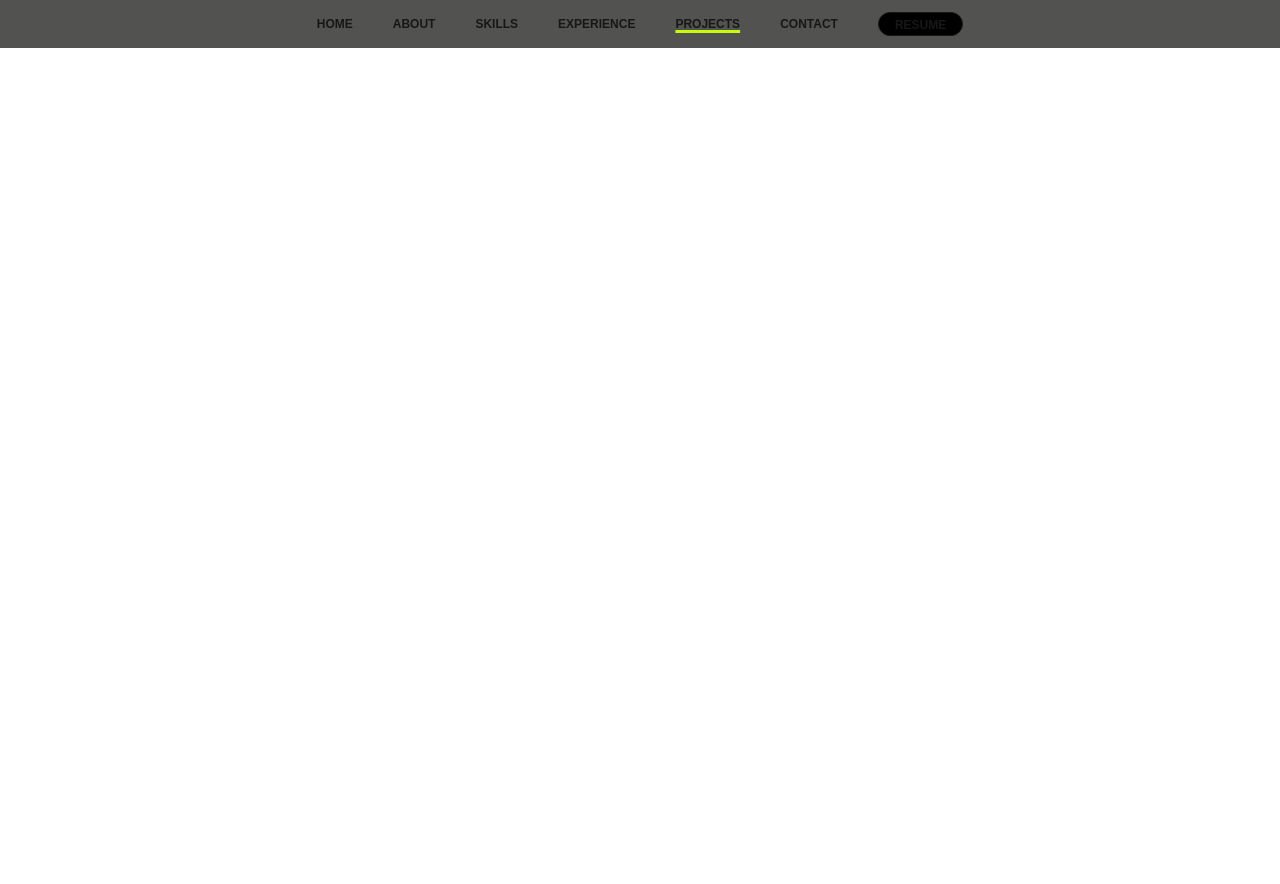
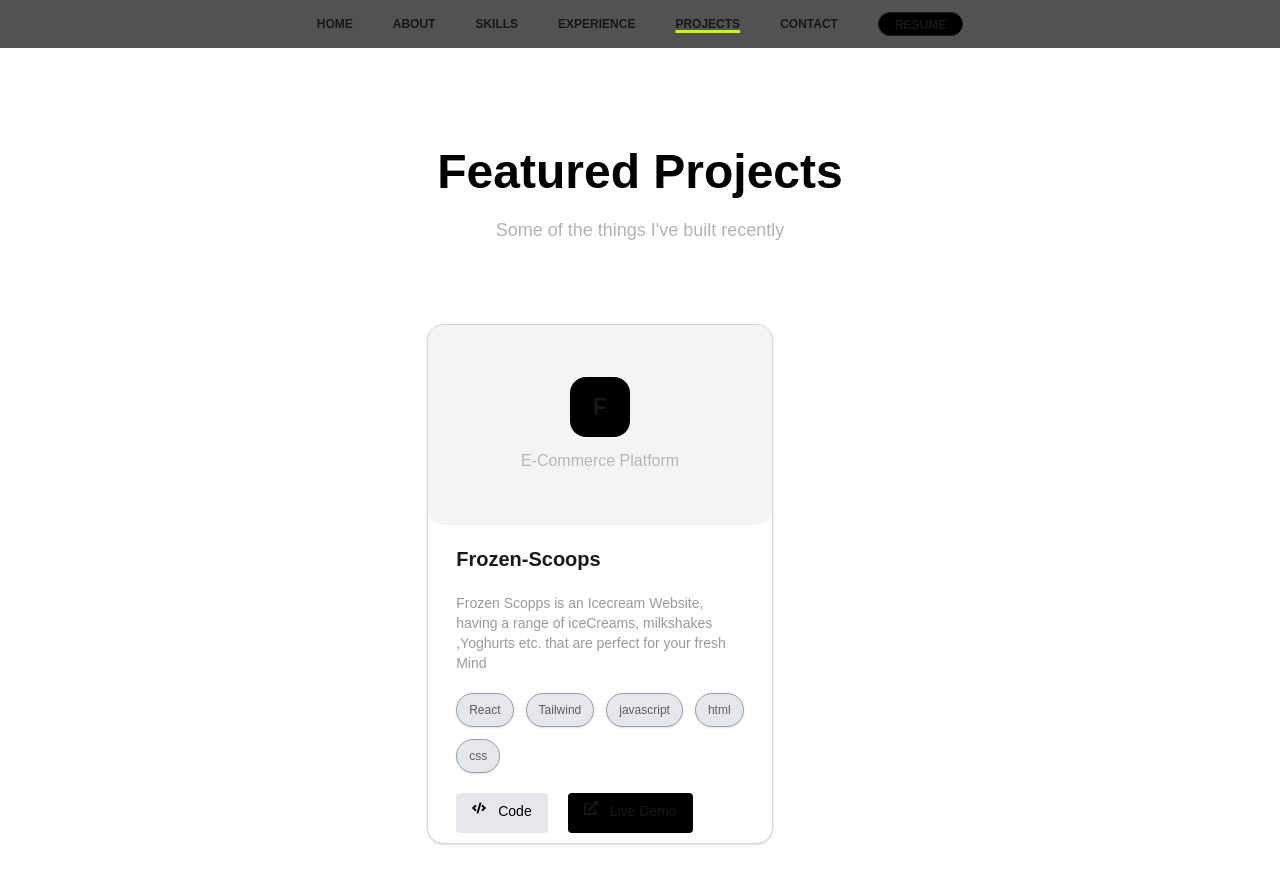
Before and after one commit to megha-56/Portfolio, a Next.js app: page /projects in a window 1280 px wide. Shown: the top 884 px of the page. Before the commit the page ends 800 px from the top, so only its background shows below. Built offline with nearby package versions, Linux system fonts and the light colour scheme.

Commit message:
added Project Page

```diff
--- a/src/app/projects/page.jsx
+++ b/src/app/projects/page.jsx
@@ -1,6 +1,7 @@
 "use client";
 import { useRouter } from 'next/navigation';
 import { usePathname } from "next/navigation";
+import { FaCode, FaExternalLinkAlt } from "react-icons/fa";
 const Projects=()=>{
     const router = useRouter()
     const pathname = usePathname();
@@ -14,7 +15,45 @@ const Projects=()=>{
               <button onClick={()=>{router.push('/projects')}}  className={pathname === "/projects" ? "underline decoration-3 decoration-[#c6fa0a]" : ""}>PROJECTS</button>
               <button onClick={()=>{router.push('/contact')}}  className={pathname === "/contact" ? "underline decoration-3 decoration-[#c6fa0a]" : ""}>CONTACT</button>
               <button  className='flex border bg-black rounded-2xl h-[50%] px-4 py-1 mt-3'>RESUME</button>
-        </div>
+             </div>
+             <div className='flex flex-col items-center gap-5'>
+               <h1 className='text-5xl font-bold text-black mt-20'>Featured Projects</h1>
+               <h2 className='text-black/30 text-lg'>Some of the things I've built recently</h2>
+
+               <div className='rounded-full mx-auto h-[1] bg-black w-[15%] overflow-hidden '>
+                   <div className='rounded-full bg-black h-full w-full  transition-all duration-1000 ease-out'></div>
+               </div>
+             </div>
+             <div className='flex flex-wrap gap-10 min-h-200 w-full justify-center mt-10'>
+                <div className='h-130 bg-white w-[27%] border border-top border-gray-300 rounded-2xl shadow object hover:shadow-2xl'>
+                    <div className='flex flex-col items-center gap-3 justify-center h-50 bg-gray-100 rounded-2xl'>
+                        <div className='flex justify-center items-center h-15 w-15 bg-black rounded-2xl text-2xl px-auto py-auto font-bold'>F</div>
+                        <div><h2 className='text-black/25'>E-Commerce Platform</h2></div>
+                    </div>
+                    <div className='flex flex-col h-100 w-full px-7 py-5 gap-5 '>
+                        <h1 className='text-xl font-bold text-black/90'>Frozen-Scoops</h1>
+                        <p className='text-black/40 text-sm '>Frozen Scopps is an Icecream Website, having a range of iceCreams, milkshakes ,Yoghurts etc. that are perfect for your fresh Mind</p>
+                        <div className='flex flex-wrap gap-3'>
+                              <button className='flex px-3 py-2 h-auto w-auto shadow bg-gray-200 text-black/60 border border-gray-400 rounded-3xl text-xs'>React</button>
+                              <button className='flex px-3 py-2 h-auto w-auto shadow bg-gray-200 text-black/60 border border-gray-400 rounded-3xl text-xs'>Tailwind</button>
+                              <button className='flex px-3 py-2 h-auto w-auto shadow bg-gray-200 text-black/60 border border-gray-400 rounded-3xl text-xs'>javascript</button>
+                              <button className='flex px-3 py-2 h-auto w-auto shadow bg-gray-200 text-black/60 border border-gray-400 rounded-3xl text-xs'>html</button>
+                              <button className='flex px-3 py-2 h-auto w-auto shadow bg-gray-200 text-black/60 border border-gray-400 rounded-3xl text-xs'>css</button>
+                              <button></button>
+                        </div>
+                        <div className='flex gap-5'>
+                            <button className='flex h-10 w-auto bg-gray-200 px-4 py-2 rounded gap-3 text-black text-sm' onClick={() => window.open("https://github.com/megha-56/Frozen-Scoops-Icecream", "_blank")}> <FaCode /> Code</button>
+                            <button className='flex h-10 w-auto bg-black px-4 py-2 rounded gap-3 text-sm' onClick={() => window.open("https://frozen-scoops-icecream.vercel.app", "_blank")}><FaExternalLinkAlt /> Live Demo</button>
+
+                        </div>
+
+                    </div>
+                 </div>
+
+                <div></div>
+                <div></div>
+
+             </div>
         </div>
     )
 }
```
